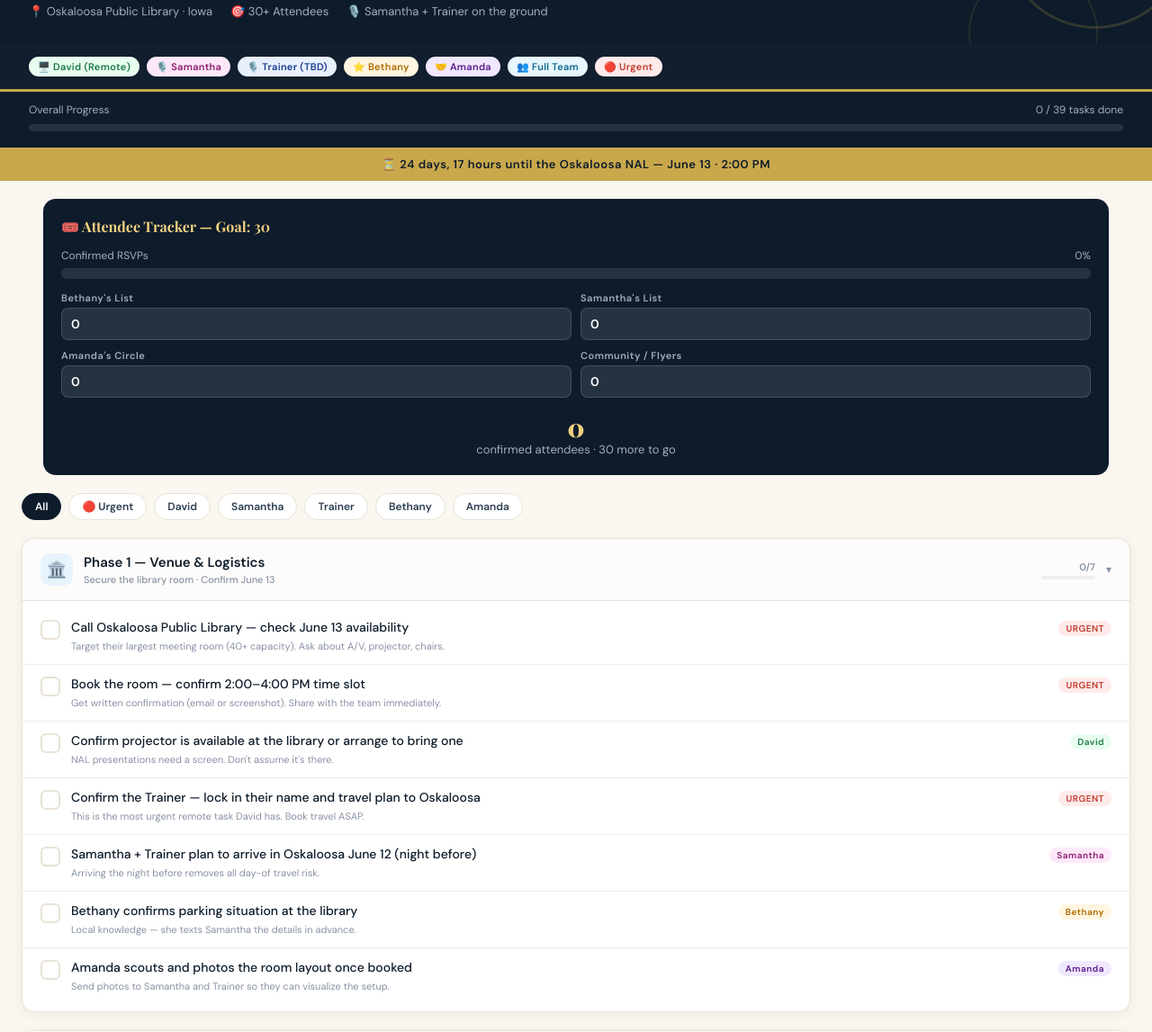
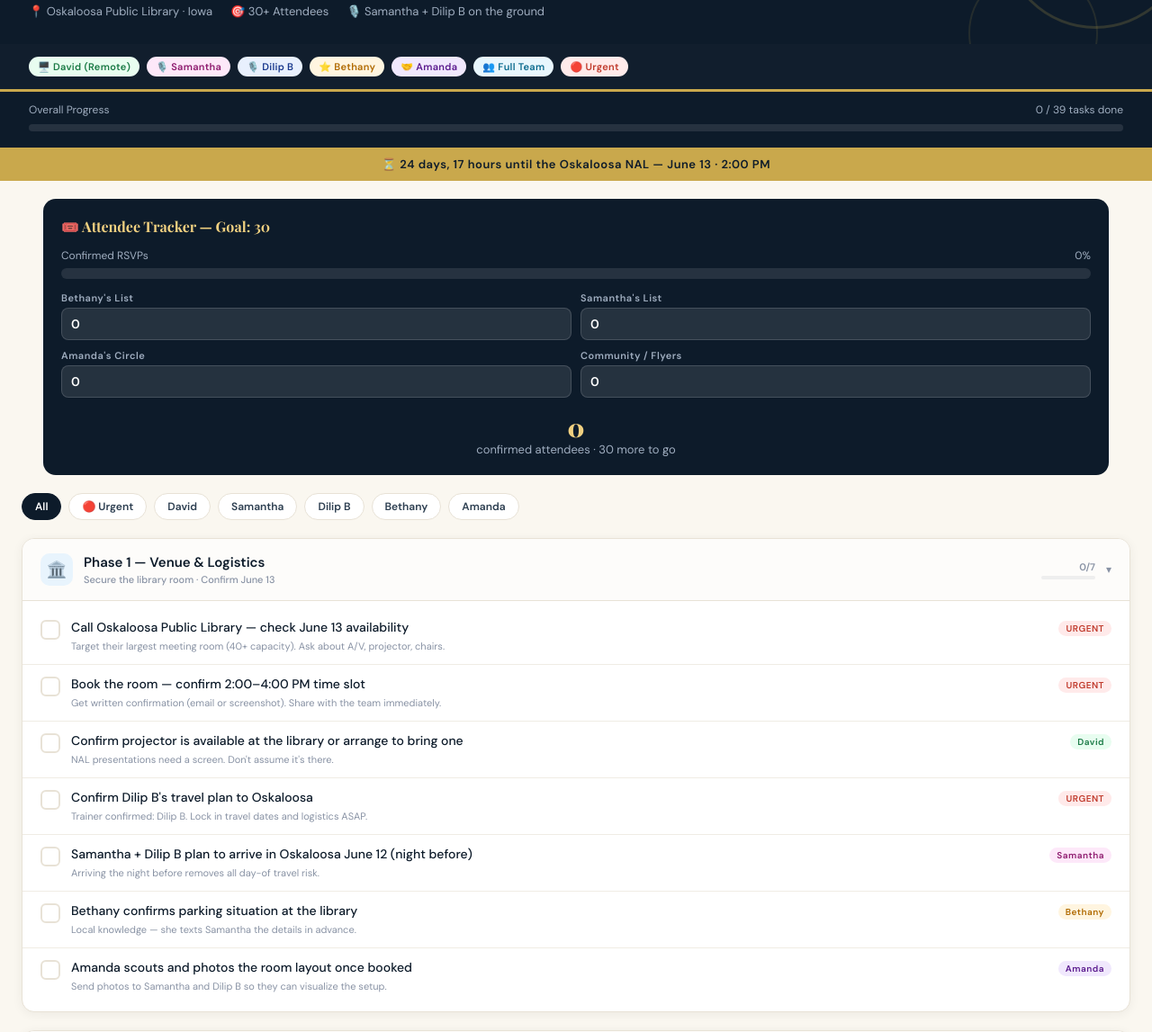
Before and after one commit to daviidy/oskaloosa-nal, a plain HTML site: page checklist.html in a window 1280 px wide. Shown: the part 134-1281 px from the top of the page at 90% size. Drawn offline with nearby package versions, Linux system fonts and the light colour scheme.

Commit message:
Replace Trainer with Dilip B throughout checklist

```diff
--- a/checklist.html
+++ b/checklist.html
@@ -87,14 +87,14 @@
   <div class="header-meta">
     <span>📍 Oskaloosa Public Library · Iowa</span>
     <span>🎯 30+ Attendees</span>
-    <span>🎙️ Samantha + Trainer on the ground</span>
+    <span>🎙️ Samantha + Dilip B on the ground</span>
   </div>
 </header>
 
 <div class="team-legend">
   <span class="legend-pill tag-david">🖥️ David (Remote)</span>
   <span class="legend-pill tag-samantha">🎙️ Samantha</span>
-  <span class="legend-pill tag-trainer">🎙️ Trainer (TBD)</span>
+  <span class="legend-pill tag-trainer">🎙️ Dilip B</span>
   <span class="legend-pill tag-bethany">⭐ Bethany</span>
   <span class="legend-pill tag-amanda">🤝 Amanda</span>
   <span class="legend-pill tag-team">👥 Full Team</span>
@@ -133,7 +133,7 @@
   <button class="filter-btn" onclick="filterTasks('urgent',this)">🔴 Urgent</button>
   <button class="filter-btn" onclick="filterTasks('david',this)">David</button>
   <button class="filter-btn" onclick="filterTasks('samantha',this)">Samantha</button>
-  <button class="filter-btn" onclick="filterTasks('trainer',this)">Trainer</button>
+  <button class="filter-btn" onclick="filterTasks('trainer',this)">Dilip B</button>
   <button class="filter-btn" onclick="filterTasks('bethany',this)">Bethany</button>
   <button class="filter-btn" onclick="filterTasks('amanda',this)">Amanda</button>
 </div>
@@ -147,22 +147,22 @@ const phases=[
     {text:"Call Oskaloosa Public Library — check June 13 availability",note:"Target their largest meeting room (40+ capacity). Ask about A/V, projector, chairs.",tag:"david",urgent:true},
     {text:"Book the room — confirm 2:00–4:00 PM time slot",note:"Get written confirmation (email or screenshot). Share with the team immediately.",tag:"david",urgent:true},
     {text:"Confirm projector is available at the library or arrange to bring one",note:"NAL presentations need a screen. Don't assume it's there.",tag:"david"},
-    {text:"Confirm the Trainer — lock in their name and travel plan to Oskaloosa",note:"This is the most urgent remote task David has. Book travel ASAP.",tag:"david",urgent:true},
-    {text:"Samantha + Trainer plan to arrive in Oskaloosa June 12 (night before)",note:"Arriving the night before removes all day-of travel risk.",tag:"samantha"},
+    {text:"Confirm Dilip B's travel plan to Oskaloosa",note:"Trainer confirmed: Dilip B. Lock in travel dates and logistics ASAP.",tag:"david",urgent:true},
+    {text:"Samantha + Dilip B plan to arrive in Oskaloosa June 12 (night before)",note:"Arriving the night before removes all day-of travel risk.",tag:"samantha"},
     {text:"Bethany confirms parking situation at the library",note:"Local knowledge — she texts Samantha the details in advance.",tag:"bethany"},
-    {text:"Amanda scouts and photos the room layout once booked",note:"Send photos to Samantha and Trainer so they can visualize the setup.",tag:"amanda"},
+    {text:"Amanda scouts and photos the room layout once booked",note:"Send photos to Samantha and Dilip B so they can visualize the setup.",tag:"amanda"},
   ]},
   {id:"team",icon:"👥",color:"#e8fdf0",title:"Phase 2 — Team Roles & Briefing",subtitle:"Everyone knows their job before June 13",tasks:[
     {text:"David runs a Zoom call with Samantha + Bethany + Amanda — 3 weeks out",note:"Walk through the full run-of-show. Assign every role clearly. No winging it.",tag:"david",urgent:true},
-    {text:"Trainer role confirmed: leads the WFG opportunity presentation (30 min max)",note:"Business credibility anchor. Keep it tight — pain first, product second.",tag:"trainer"},
+    {text:"Dilip B confirmed: leads the WFG opportunity presentation (30 min max)",note:"Business credibility anchor. Keep it tight — pain first, product second.",tag:"trainer"},
     {text:"Samantha role: opens the room, warm host, co-presenter, introductions",note:"Her hometown roots set the tone of trust. She's the bridge between the room and the business.",tag:"samantha"},
     {text:"Bethany role: 3-min personal testimonial + room energy + greeter",note:"She is social proof. Coach her story: Problem → Discovery → Result. Real beats polished.",tag:"bethany"},
     {text:"Amanda role: setup, sign-in table, refreshments, door greeter",note:"One clear job per task. She should not be improvising on the night.",tag:"amanda"},
-    {text:"David creates WhatsApp group: David + Samantha + Trainer + Bethany + Amanda",note:"All event coordination flows here. David manages remotely from Delaware.",tag:"david"},
+    {text:"David creates WhatsApp group: David + Samantha + Dilip B + Bethany + Amanda",note:"All event coordination flows here. David manages remotely from Delaware.",tag:"david"},
     {text:"David sends written run-of-show doc to the full team",note:"Minute-by-minute plan. Everyone reads it before the team Zoom call.",tag:"david"},
   ]},
   {id:"promotion",icon:"📣",color:"#fdf8e8",title:"Phase 3 — Invitations & Promotion",subtitle:"Fill 30 seats — personal always beats a flyer",tasks:[
-    {text:"Bethany personally calls her top 15–20 contacts",note:"Script: 'I'm co-hosting a free financial night June 13 — my trainer is flying in from out of state. I specifically thought of you.' Phone call beats text every time.",tag:"bethany",urgent:true},
+    {text:"Bethany personally calls her top 15–20 contacts",note:"Script: 'I'm co-hosting a free financial night June 13 — Dilip B is flying in from out of state. I specifically thought of you.' Phone call beats text every time.",tag:"bethany",urgent:true},
     {text:"Samantha reaches out to Oskaloosa family + childhood friends",note:"Her hometown roots = instant trust. These should be the easiest yeses on the list.",tag:"samantha",urgent:true},
     {text:"Amanda personally invites her social circle — target 8–10 people",note:"Same personal framing. Not a mass blast — specific, thoughtful invites.",tag:"amanda"},
     {text:"Bethany creates a Facebook Event for the community",note:"Title: 'Free Financial Opportunity Night — Oskaloosa, June 13 · 2:00 PM'. Keep description simple and curiosity-driven.",tag:"bethany"},
@@ -173,11 +173,11 @@ const phases=[
     {text:"Bethany sends final reminder morning of June 13",note:"'See you this afternoon at 2:00 PM! [Library address]. We saved you a seat 🙌'",tag:"bethany"},
   ]},
   {id:"content",icon:"📋",color:"#f9e8fd",title:"Phase 4 — Event Content & Flow",subtitle:"Structure the night for maximum impact",tasks:[
-    {text:"David builds the full run-of-show and sends to the team",note:"2:00 doors open → 2:10 Samantha welcome → 2:15 Bethany story → 2:20 Trainer presentation → 3:00 Q&A → 3:20 one-on-ones → 4:00 close",tag:"david"},
-    {text:"Trainer prepares the WFG opportunity presentation (under 30 min)",note:"Lead with their pain — debt, income gap, no time — before any product. Keep it tight and visual.",tag:"trainer",urgent:true},
+    {text:"David builds the full run-of-show and sends to the team",note:"2:00 doors open → 2:10 Samantha welcome → 2:15 Bethany story → 2:20 Dilip B presentation → 3:00 Q&A → 3:20 one-on-ones → 4:00 close",tag:"david"},
+    {text:"Dilip B prepares the WFG opportunity presentation (under 30 min)",note:"Lead with their pain — debt, income gap, no time — before any product. Keep it tight and visual.",tag:"trainer",urgent:true},
     {text:"Samantha prepares her 5-min opening: why this event, why Oskaloosa, why now",note:"Personal, warm, sets trust. She is the bridge between the room and the business.",tag:"samantha"},
     {text:"Coach Bethany on her 3-minute personal story",note:"Problem she had → how she found WFG → what's changed. Real and specific beats polished and generic.",tag:"bethany"},
-    {text:"Trainer prepares 2–3 NEPQ questions to ask the room",note:"Ex: 'How many of you feel like your income has kept up with the cost of living?' Gets the room talking, not just listening.",tag:"trainer"},
+    {text:"Dilip B prepares 2–3 NEPQ questions to ask the room",note:"Ex: 'How many of you feel like your income has kept up with the cost of living?' Gets the room talking, not just listening.",tag:"trainer"},
     {text:"Samantha prepares printed info packets or digital one-pager on tablet",note:"Simple: income opportunity overview + clear next steps. Not overwhelming.",tag:"samantha"},
     {text:"Amanda sets up sign-in sheet at the door before anyone arrives",note:"Capture: Name, Phone, Email. Every single person who walks in signs it. This is the follow-up pipeline.",tag:"amanda"},
     {text:"Amanda handles refreshments — water + light snacks",note:"Budget: $30–50. People stay longer and engage more when they're comfortable.",tag:"amanda"},
@@ -185,7 +185,7 @@ const phases=[
   {id:"followup",icon:"🔄",color:"#fde8e8",title:"Phase 5 — Follow-Up (The Money Phase)",subtitle:"Most deals close after the event, not during",tasks:[
     {text:"Bethany personally texts every attendee — the day after",note:"Script: 'So glad you came last night — what was your biggest takeaway?' Then NEPQ from there. Don't pitch, ask.",tag:"bethany",urgent:true},
     {text:"Samantha follows up with family + friends who attended",note:"She has the relationship — her follow-up carries more weight here than anyone else's.",tag:"samantha",urgent:true},
-    {text:"Trainer follows up with the top 3–5 most interested prospects",note:"Reference something specific they said. Schedule a one-on-one call within 48 hours.",tag:"trainer"},
+    {text:"Dilip B follows up with the top 3–5 most interested prospects",note:"Reference something specific they said. Schedule a one-on-one call within 48 hours.",tag:"trainer"},
     {text:"Amanda photos the sign-in sheet and sends to David same night",note:"David loads everyone into the CRM/tracking list remotely before he goes to bed.",tag:"amanda"},
     {text:"David tracks all prospects: Name · Contact · Interest level · Next step date",note:"This list IS the business. Don't let it go cold.",tag:"david"},
     {text:"Samantha posts an Instagram recap reel or story that night or next morning",note:"Show the energy in the room. People who didn't come will wish they had — and ask about the next one.",tag:"samantha"},
```
